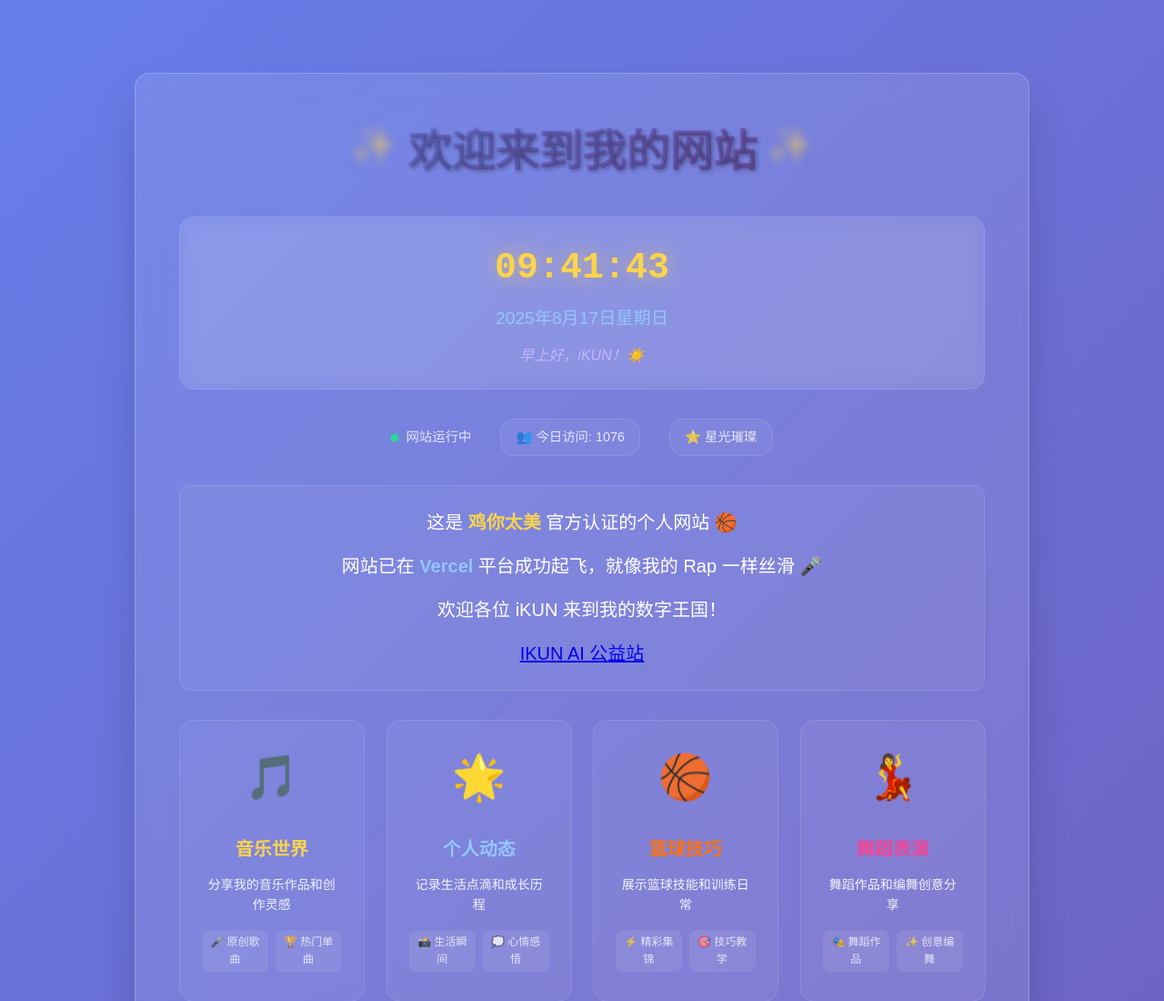
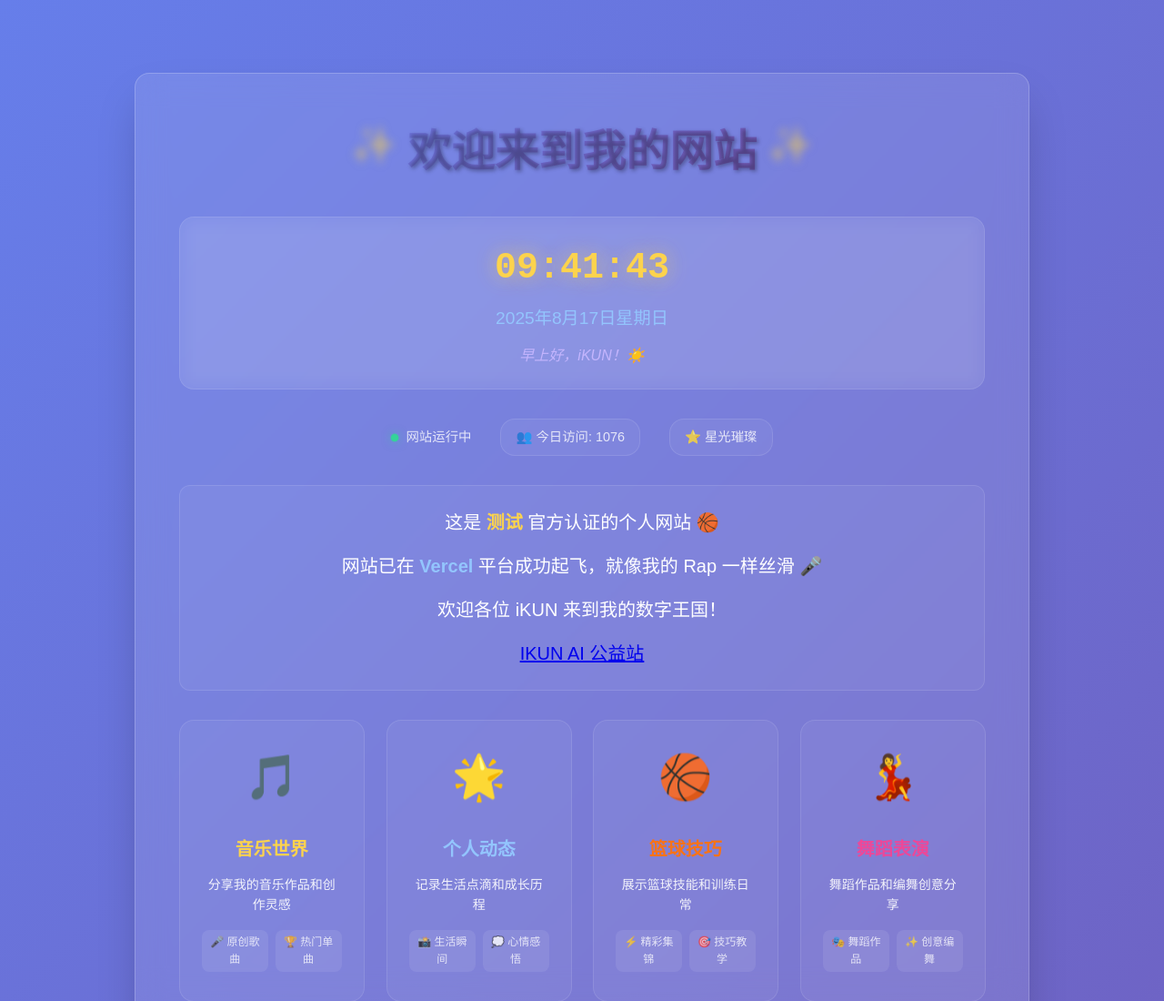
Before and after one commit to zilv123/AI-test, a plain HTML site: page index.html in a window 1280 px wide. Shown: the top 1100 px of the page at 91% size. Drawn offline with Linux system fonts and the light colour scheme; no server answers.

Commit message:
Update index.html

```diff
--- a/index.html
+++ b/index.html
@@ -81,7 +81,7 @@
             <div class="content">
                 <div class="intro-card">
                     <p class="intro-text">
-                        这是 <span class="highlight-yellow">鸡你太美</span> 官方认证的个人网站 🏀
+                        这是 <span class="highlight-yellow">测试</span> 官方认证的个人网站 🏀
                     </p>
                     <p class="intro-text">
                         网站已在 <span class="highlight-blue">Vercel</span> 平台成功起飞，就像我的 Rap 一样丝滑 🎤
```
